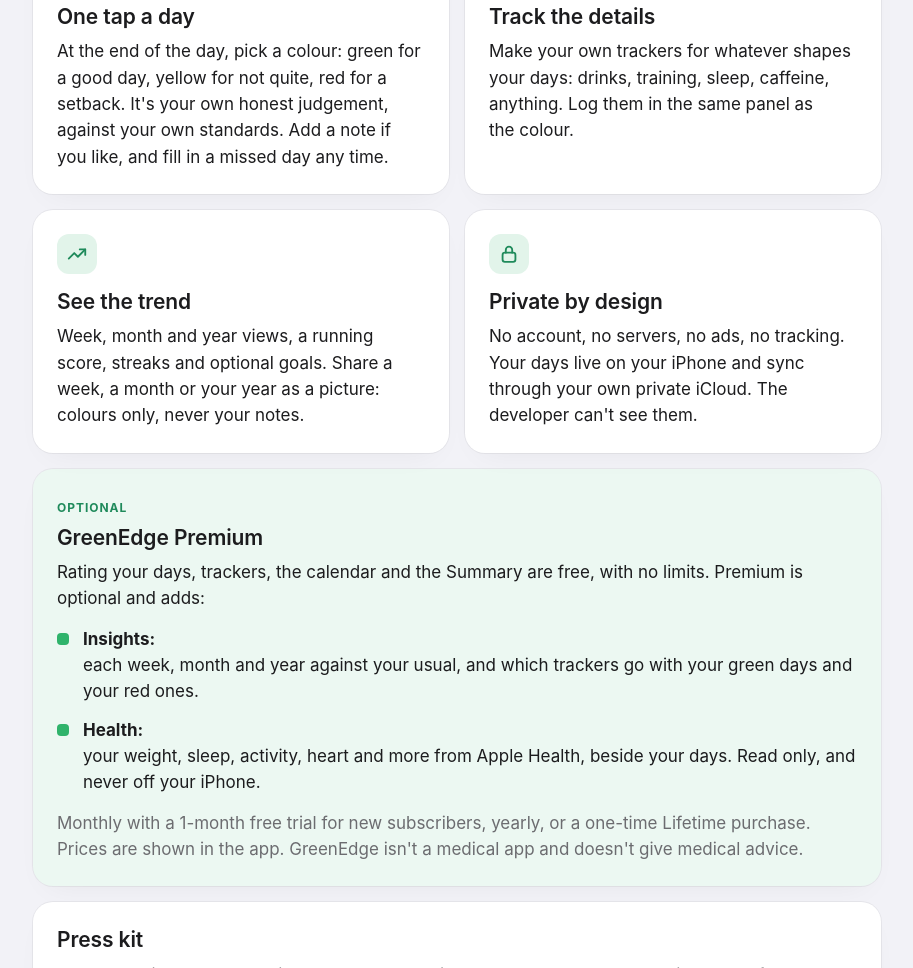
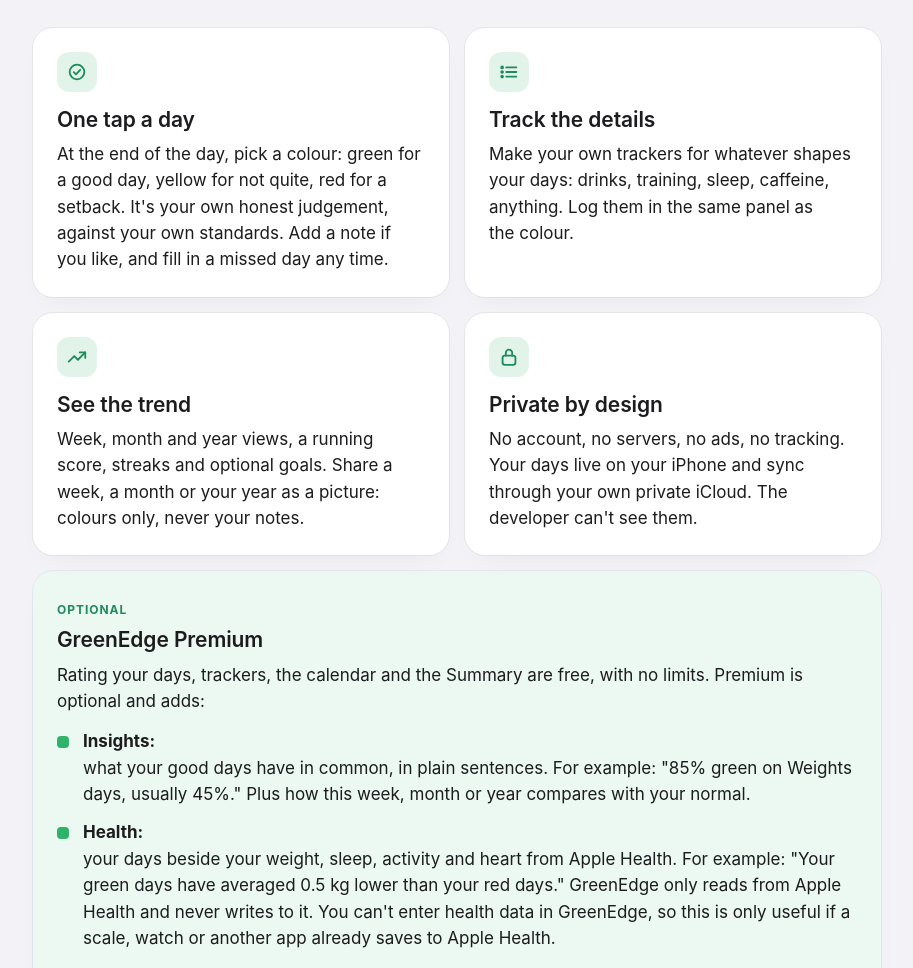
Before and after one commit to racoonamp/greenedge-site, a plain HTML site: page index.html in a window 1280 px wide. Shown: the part 1832-2800 px from the top of the page, without its empty margins (183-1096 px from the left). Drawn offline with Linux system fonts and the light colour scheme.

Commit message:
Family feedback: what GreenEdge is and isn't, a word for a run of red days, Health only reads from Apple Health
Co-Authored-By: Claude Opus 5.5 <noreply@anthropic.com>

```diff
--- a/index.html
+++ b/index.html
@@ -199,6 +199,9 @@
         <h2>Why rate your days?</h2>
         <p>Most tracking looks at how you feel, or at what you got. What sits between them is what you
           did, and that's the part you can change today.</p>
+        <p>Say you're trying to lose weight. The scale can go up after a week you did everything right. So
+          you don't rate the scale, and you don't rate your mood. You rate whether you trained and ate the
+          way you meant to. That's a green day, whatever the number says.</p>
         <div class="stages" role="img" aria-label="Thoughts and feelings, then actions, then outcomes. Other apps track feelings or outcomes. GreenEdge tracks actions.">
           <div class="stage"><small>Other apps</small>Feelings</div><span class="arrow" aria-hidden="true">→</span>
           <div class="stage on"><small>GreenEdge</small>Actions</div><span class="arrow" aria-hidden="true">→</span>
@@ -256,13 +259,17 @@
     <p>Rating your days, trackers, the calendar and the Summary are free, with no limits. Premium is
       optional and adds:</p>
     <ul class="points">
-      <li><strong>Insights:</strong> each week, month and year against your usual, and which trackers go
-        with your green days and your red ones.</li>
-      <li><strong>Health:</strong> your weight, sleep, activity, heart and more from Apple Health, beside
-        your days. Read only, and never off your iPhone.</li>
+      <li><strong>Insights:</strong> what your good days have in common, in plain sentences. For example:
+        "85% green on Weights days, usually 45%." Plus how this week, month or year compares with your
+        normal.</li>
+      <li><strong>Health:</strong> your days beside your weight, sleep, activity and heart from Apple Health.
+        For example: "Your green days have averaged 0.5 kg lower than your red days." GreenEdge only reads
+        from Apple Health and never writes to it. You can't enter health data in GreenEdge, so this is only
+        useful if a scale, watch or another app already saves to Apple Health.</li>
     </ul>
     <p class="muted">Monthly with a 1-month free trial for new subscribers, yearly, or a one-time Lifetime purchase. Prices are shown
-      in the app. GreenEdge isn't a medical app and doesn't give medical advice.</p>
+      in the app.</p>
+    <p class="muted">GreenEdge is a personal tracker for everyday goals and habits. It isn't a medical or mental health tool. It doesn't diagnose, treat or monitor any condition, and it isn't a substitute for professional help.</p>
   </div>
 
   <div class="card wide" id="press">
```
Also changed, not shown: support.html (+12 -1 lines).
